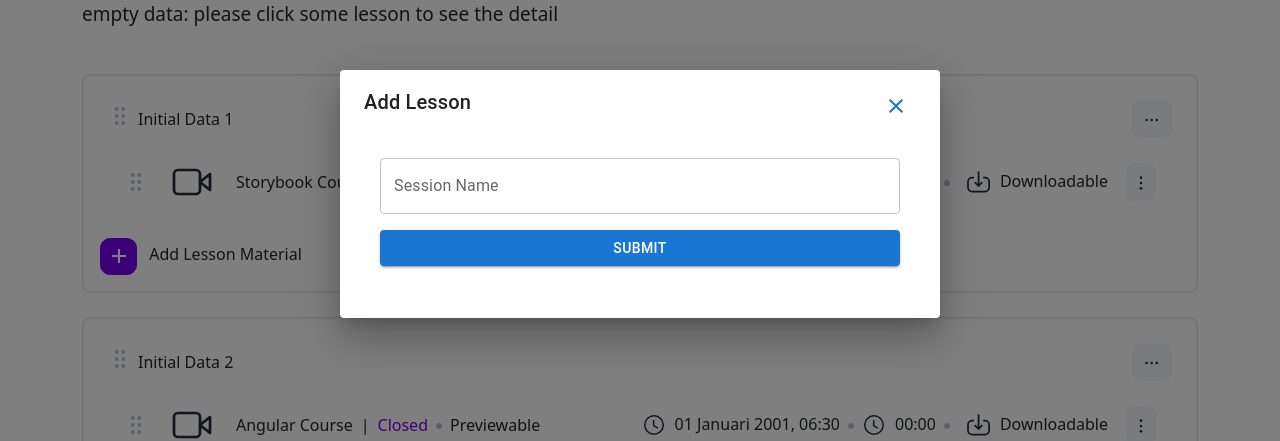
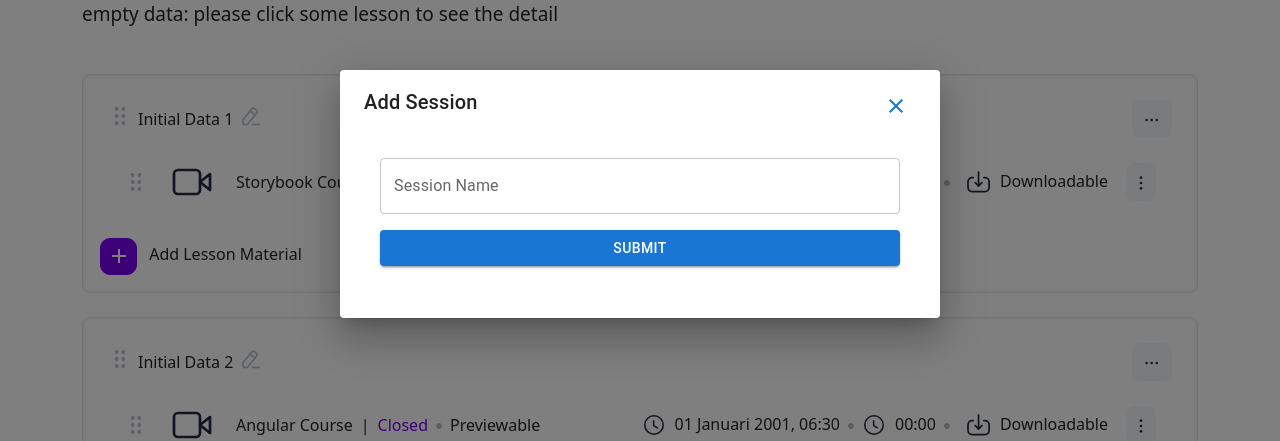
Before and after one commit to amrih95/learning-app, a React (Create React App) app: page / in a window 1280 px wide. Both pictures are taken after a click on the button "ADD SESSION". Shown: the part 263-704 px from the top of the page. Built offline with nearby package versions, Linux system fonts and the light colour scheme.

Commit message:
feat: add some logic n method to edit session name

```diff
--- a/src/Components/ListSession/ListSession.css
+++ b/src/Components/ListSession/ListSession.css
@@ -41,3 +41,10 @@
     margin-left: 18px;
     cursor: pointer;
 }
+
+.edit-name img{
+    width: 20px;
+    height: 20px;
+    margin-left: 8px;
+    cursor: pointer;
+}
--- a/src/Components/ListSession/ListSession.js
+++ b/src/Components/ListSession/ListSession.js
@@ -3,6 +3,7 @@ import "./ListSession.css";
 import handleLogo from './../../Assets/Images/handle.svg';
 import ListLesson from "../ListLesson/ListLesson";
 import logoAction from './../../Assets/Images/horisontal.svg';
+import editLogo from './../../Assets/Images/Edit.svg';
 import ButtonAction from "../ButtonAction/ButtonAction";
 import Ddown from "../Dropdown/Ddown";
 import { Button, Dialog, DialogActions, DialogContent, DialogTitle, IconButton, Stack, TextField } from "@mui/material";
@@ -41,6 +42,8 @@ const ListSession = (props) => {
     const [initData, setInitData] = useState(initialData['session']);
     const [sessionName, setSessionName] = useState('');
     const [open, openchange]=useState(false);
+    const [type, setType] = useState('');
+    const [selected, setSelected] = useState('');
 
     useEffect(() => {}, [initData]);
 
@@ -70,19 +73,24 @@ const ListSession = (props) => {
       setInitData(initData.filter(item => item !== e))
     }
 
-    const addSession = () => {
+    const addSession = (e) => {
         openchange(true);
+        setType(e);
     }
 
     const onSaveSession = (e) => {
       e.preventDefault();
-      openchange(false);
+      if (type === 'add') {
         const newSession =
             {
                 "session_name": sessionName,
                 "lesson": []
             }
         setInitData([...initData, newSession])
+      } else {
+        setSelected(selected.session_name = sessionName);
+      }
+      openchange(false);
     }
 
     const sendData = (data) => {
@@ -91,6 +99,12 @@ const ListSession = (props) => {
 
     const closepopup = ()=>{
       openchange(false);
+    }
+
+    const editname = (data, type) => {
+      setType(type);
+      setSelected(data);
+      openchange(true);
     }
 
     return(
@@ -106,6 +120,9 @@ const ListSession = (props) => {
                             <div className="session-title">
                                 <span>{item.session_name}</span>
                             </div>
+                            <div className="edit-name">
+                              <img src={editLogo} alt="" onClick={() => {editname(item,'edit')}}/>
+                            </div>
                         </div>
                         <div className="action-session">
                           <Ddown logo={logoAction} onClick={() => deleteSession(item)}/>
@@ -118,10 +135,10 @@ const ListSession = (props) => {
                 </>
             )) : null}
         <div className="action">
-            <ButtonAction icons="add-session" onClick={() => addSession()}/>
+            <ButtonAction icons="add-session" onClick={() => addSession('add')}/>
             <Dialog
                 open={open} onClose={closepopup} fullWidth maxWidth="sm">
-                <DialogTitle>Add Lesson  <IconButton onClick={closepopup} style={{float:'right'}}><CloseIcon color="primary"></CloseIcon></IconButton>  </DialogTitle>
+                <DialogTitle> <> { type === 'add' ? 'Add Session' : 'Edit Session'}</>  <IconButton onClick={closepopup} style={{float:'right'}}><CloseIcon color="primary"></CloseIcon></IconButton>  </DialogTitle>
                 <DialogContent>
                   <form noValidate autoComplete="off" onSubmit={onSaveSession}>
                     <Stack spacing={2} margin={2}>
```
